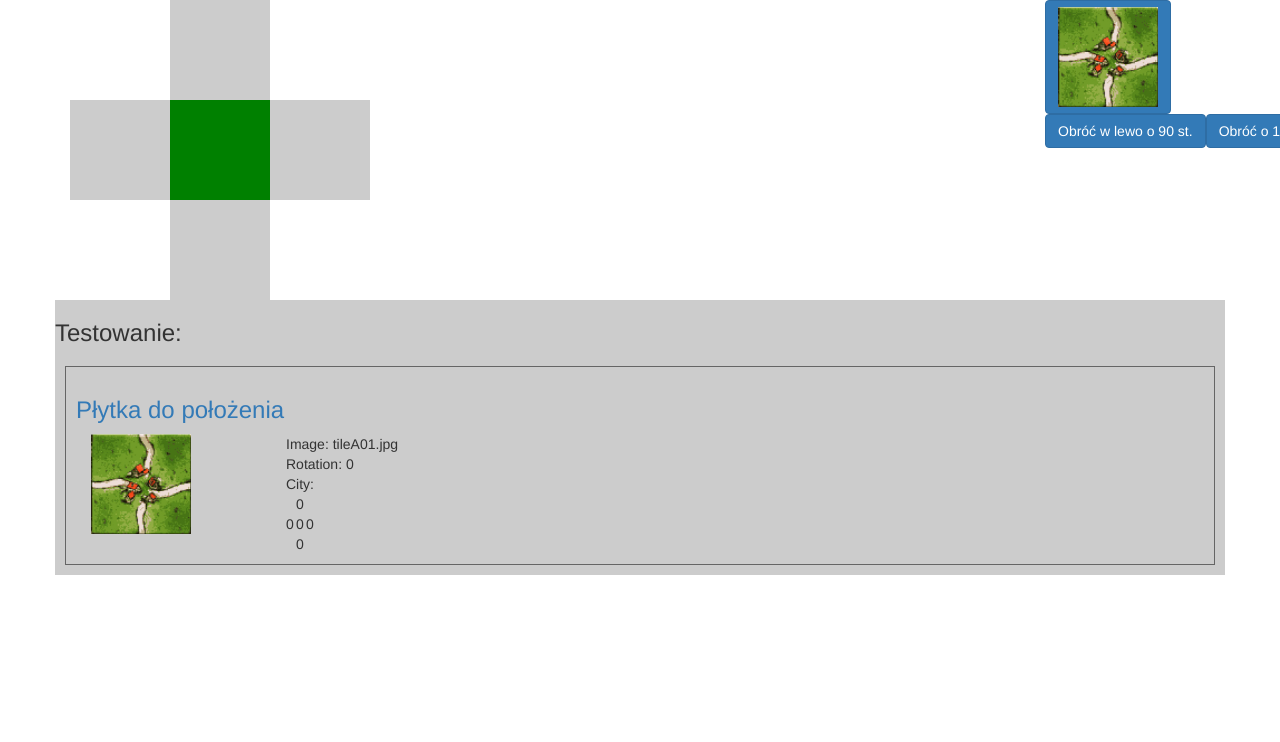
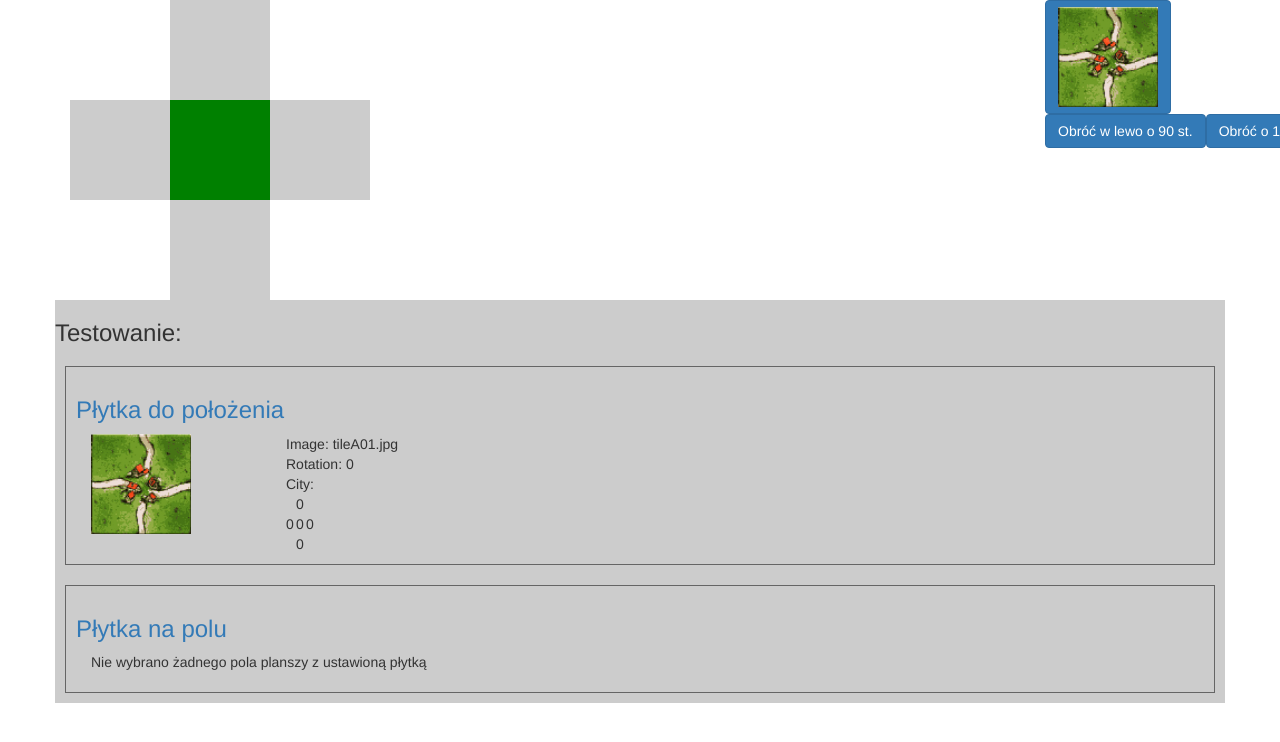
Before and after one commit to jurek2006/myCarcassoneAng, an Angular app: page / in a window 1280 px wide. Shown: the top 742 px of the page. Built offline with nearby package versions, Linux system fonts and the light colour scheme.

Commit message:
Working testing-occupied-field component which shows data of selected occupied board's field

```diff
--- a/src/app/app.module.ts
+++ b/src/app/app.module.ts
@@ -9,6 +9,7 @@ import { BoardTileComponent } from './board/board-tile/board-tile.component';
 import { DrawedTileComponent } from './drawed-tile/drawed-tile.component';
 import { TestingComponent } from './testing/testing.component';
 import { TestingDrawedTileComponent } from './testing/testing-drawed-tile/testing-drawed-tile.component';
+import { TestingOccupiedFieldComponent } from './testing/testing-occupied-field/testing-occupied-field.component';
 
 @NgModule({
   declarations: [
@@ -17,7 +18,8 @@ import { TestingDrawedTileComponent } from './testing/testing-drawed-tile/testin
     BoardTileComponent,
     DrawedTileComponent,
     TestingComponent,
-    TestingDrawedTileComponent
+    TestingDrawedTileComponent,
+    TestingOccupiedFieldComponent
   ],
   imports: [
     BrowserModule,
--- a/src/app/board.service.ts
+++ b/src/app/board.service.ts
@@ -1,9 +1,15 @@
+import { EventEmitter } from '@angular/core';
 import { BoardField, BoardFieldStatus } from './models/board-field.model';
 import { NewRowOrColPosition } from './models/newRowOrColPosition.model';
 import { Tile } from './models/tile.model';
 
 // BoardService przechowuje dane planszy
 export class BoardService{
+
+	// emiter - za każdym razem, kiedy zostanie kliknięte pole już z płytką (occupied)
+	occupiedFieldSelected = new EventEmitter<Tile>();
+
+	// board to tablica dwuwymiarowa planszy
 	private board  = [
 		[new BoardField(0, BoardFieldStatus.Inactive, undefined), new BoardField(1, BoardFieldStatus.Active, undefined), new BoardField(2,BoardFieldStatus.Inactive, undefined) ],
 		[new BoardField(0, BoardFieldStatus.Active, undefined), new BoardField(1, BoardFieldStatus.Occupied, undefined), new BoardField(2,BoardFieldStatus.Active, undefined) ],
@@ -47,6 +53,7 @@ export class BoardService{
 			// sprawdzenie czy pole jest już zajęte przez płytkę
 				console.log("Kliknięto pole z płytką:");
 				console.log(clickedBoardField.tileOnField);
+				this.occupiedFieldSelected.emit(clickedBoardField.tileOnField);
 				// zwraca niezmienioną planszę
 				return this.getBoard();
 			}
--- a/src/app/testing/testing-drawed-tile/testing-drawed-tile.component.ts
+++ b/src/app/testing/testing-drawed-tile/testing-drawed-tile.component.ts
@@ -9,7 +9,7 @@ import { Tile, CityOnTile } from '../../models/tile.model';
 })
 export class TestingDrawedTileComponent implements OnInit {
 
-	componentVisible = true;
+	componentVisible: boolean = true;
 	selectedTile: Tile;
 
   constructor(private tilesService: TilesService) { }
--- /dev/null
+++ b/src/app/testing/testing-occupied-field/testing-occupied-field.component.css
@@ -0,0 +1,26 @@
+#accordion{
+	margin: 10px;
+	padding: 10px;
+	border: 1px solid rgba(0,0,0,0.5);
+}
+
+img{
+	width: 100px;
+	height: 100px;
+}
+
+.rotate90{
+	transform: rotate(90deg);
+}
+
+.rotate180{
+	transform: rotate(180deg);
+}
+
+.rotate270{
+	transform: rotate(270deg);
+}
+
+td{
+	min-width: 10px;
+}
--- /dev/null
+++ b/src/app/testing/testing-occupied-field/testing-occupied-field.component.html
@@ -0,0 +1,57 @@
+<div id="accordion" role="tablist" aria-multiselectable="true">
+  <div class="card">
+    <div class="card-header" role="tab" id="headingOne">
+      <h3 class="mb-0">
+        <a data-toggle="collapse" data-parent="#accordion" href="#collapseOne" aria-expanded="true" aria-controls="collapseOne" class="" (click)="toggleDisplay()">
+          Płytka na polu
+        </a>
+      </h3>
+    </div>
+
+    <div id="collapseOne" class="collapse show" role="tabpanel" aria-labelledby="headingOne">
+      <div
+      class="card-block container"
+      *ngIf="componentVisible">
+
+		<div
+		class="row"
+		*ngIf="tileOnClickedField !== undefined; else noSelectedOccField">
+			<div class="col-sm-12 col-md-2">
+
+	        	<img src="assets/tiles_img/{{ tileOnClickedField.image }}"
+				    [class.rotate90] = "tileOnClickedField.rotation === 90"
+				    [class.rotate180] = "tileOnClickedField.rotation === 180"
+				    [class.rotate270] = "tileOnClickedField.rotation === 270">
+			</div>
+
+			<div class="col-sm-12 col-md-10">
+				Image: {{ tileOnClickedField.image }}<br>
+				Rotation: {{ tileOnClickedField.rotation }}<br>
+
+				City:
+				<table>
+					<tr>
+						<td></td>
+						<td>{{ tileOnClickedField.city.top }}</td>
+						<td></td>
+					</tr>
+					<tr>
+						<td>{{ tileOnClickedField.city.left }}</td>
+						<td>{{ tileOnClickedField.city.center }}</td>
+						<td>{{ tileOnClickedField.city.right }}</td>
+					</tr>
+					<tr>
+						<td></td>
+						<td>{{ tileOnClickedField.city.bottom }}</td>
+						<td></td>
+					</tr>
+				</table>
+			</div>
+		</div>
+		<ng-template #noSelectedOccField>
+			<p>Nie wybrano żadnego pola planszy z ustawioną płytką</p>
+		</ng-template>
+      </div>
+    </div>
+  </div>
+</div>
--- /dev/null
+++ b/src/app/testing/testing-occupied-field/testing-occupied-field.component.ts
@@ -0,0 +1,28 @@
+import { Component, OnInit } from '@angular/core';
+import { Tile, CityOnTile } from '../../models/tile.model';
+import { BoardService } from '../../board.service';
+
+@Component({
+  selector: 'app-testing-occupied-field',
+  templateUrl: './testing-occupied-field.component.html',
+  styleUrls: ['./testing-occupied-field.component.css']
+})
+export class TestingOccupiedFieldComponent implements OnInit {
+
+	componentVisible: boolean = true;
+	tileOnClickedField: Tile;
+
+  constructor(private boardService: BoardService) { }
+
+  ngOnInit() {
+  	this.boardService.occupiedFieldSelected.subscribe(
+  		(fieldSelected: Tile) => {
+  			this.tileOnClickedField = fieldSelected;
+  		}
+  	);
+  }
+
+  toggleDisplay(){
+  	this.componentVisible = !this.componentVisible;
+  }
+}
--- a/src/app/testing/testing.component.html
+++ b/src/app/testing/testing.component.html
@@ -9,4 +9,9 @@
 			<app-testing-drawed-tile></app-testing-drawed-tile>
 		</div>
 	</div>
+	<div class="row">
+		<div class="col-12">
+			<app-testing-occupied-field></app-testing-occupied-field>
+		</div>
+	</div>
 </div>
```
